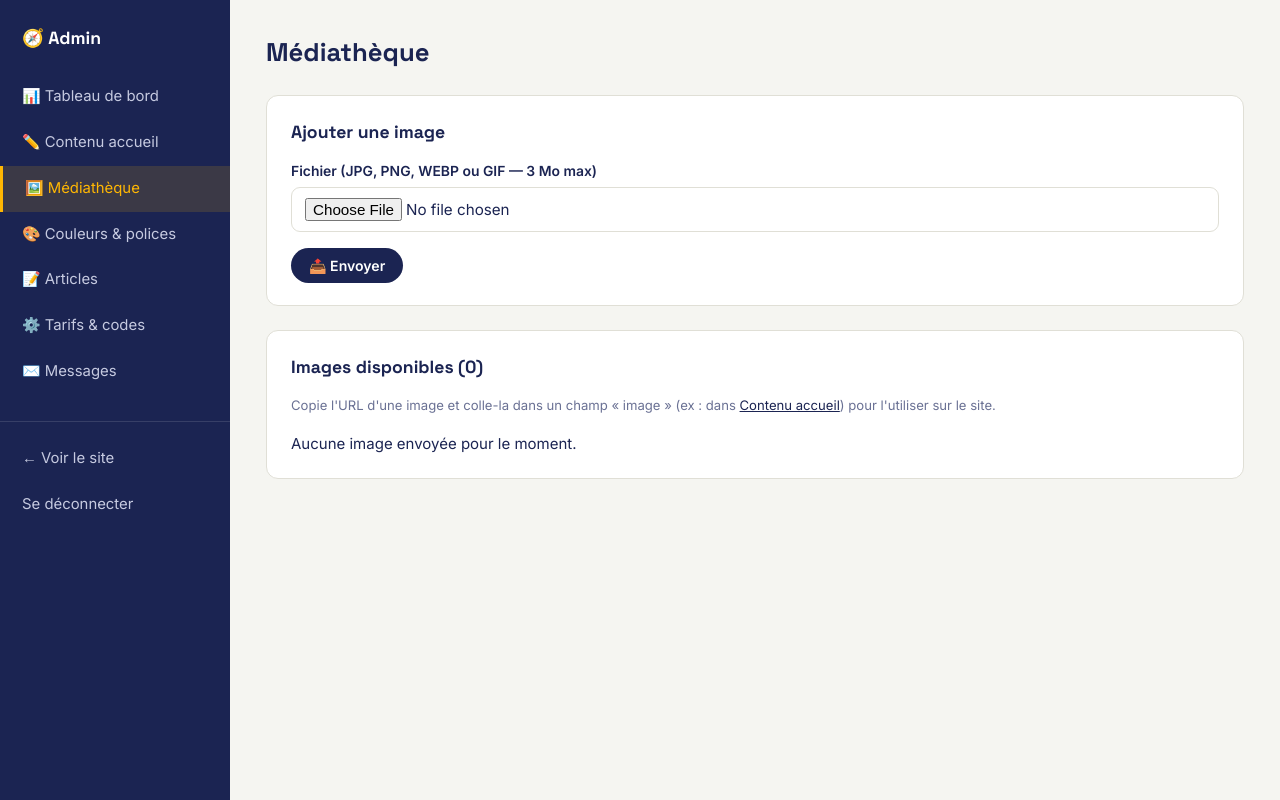
After one commit to gnagnely05/Eduqafrica, a PHP site: page /admin/media.php in a window 1280 px wide. The commit adds this page. Run offline with PHP 8.4, Linux system fonts and the light colour scheme; the visitor is signed in with stand-in values (Sample User, id 1); some libraries are stand-ins or nearby versions.

Commit message:
Ajouter une médiathèque admin (upload/suppression d'images) et remplacer les icônes emoji par des images sur la section outils

```diff
--- a/includes/admin-layout.php
+++ b/includes/admin-layout.php
@@ -13,6 +13,7 @@ function adminHeader(string $title): void
     $nav = [
         'index.php'    => '📊 Tableau de bord',
         'content.php'  => '✏️ Contenu accueil',
+        'media.php'    => '🖼️ Médiathèque',
         'design.php'   => '🎨 Couleurs & polices',
         'articles.php' => '📝 Articles',
         'settings.php' => '⚙️ Tarifs & codes',
--- a/public_html/admin/content.php
+++ b/public_html/admin/content.php
@@ -15,10 +15,13 @@ $textFields = [
     'Section "Nos outils"' => [
         'solutions_title' => ['Titre de section', 'text'],
         'solutions_subtitle' => ['Sous-titre', 'textarea'],
+        'sol1_image' => ['Carte 1 — image (URL depuis la Médiathèque)', 'text'],
         'sol1_title' => ['Carte 1 — titre', 'text'],
         'sol1_text' => ['Carte 1 — texte', 'textarea'],
+        'sol2_image' => ['Carte 2 — image (URL depuis la Médiathèque)', 'text'],
         'sol2_title' => ['Carte 2 — titre', 'text'],
         'sol2_text' => ['Carte 2 — texte', 'textarea'],
+        'sol3_image' => ['Carte 3 — image (URL depuis la Médiathèque)', 'text'],
         'sol3_title' => ['Carte 3 — titre', 'text'],
         'sol3_text' => ['Carte 3 — texte', 'textarea'],
     ],
@@ -68,6 +71,7 @@ adminHeader('Contenu de la page d\'accueil');
 <?php if ($saved): ?><div class="alert-success">✅ Contenu mis à jour — visible immédiatement sur le site.</div><?php endif; ?>
 
 <p style="margin-bottom:20px;"><a href="/" target="_blank" class="btn btn-sm">Voir la page d'accueil ↗</a>
+<a href="/admin/media.php" class="btn btn-sm" style="margin-left:8px;">🖼️ Médiathèque →</a>
 <a href="/admin/design.php" class="btn btn-sm btn-amber" style="margin-left:8px;">🎨 Couleurs &amp; polices →</a></p>
 
 <form method="post">
--- /dev/null
+++ b/public_html/admin/media.php
@@ -0,0 +1,105 @@
+<?php
+require_once __DIR__ . '/../../includes/admin-layout.php';
+
+const UPLOAD_DIR = __DIR__ . '/../assets/uploads';
+const UPLOAD_URL = '/assets/uploads';
+const ALLOWED_EXT = ['jpg', 'jpeg', 'png', 'webp', 'gif'];
+const MAX_SIZE = 3 * 1024 * 1024; // 3 Mo
+
+if (!is_dir(UPLOAD_DIR)) {
+    mkdir(UPLOAD_DIR, 0755, true);
+}
+
+$error = null;
+$success = null;
+
+// ---- Upload ----
+if ($_SERVER['REQUEST_METHOD'] === 'POST' && csrfCheck($_POST['csrf'] ?? null)) {
+    if (empty($_FILES['image']) || $_FILES['image']['error'] !== UPLOAD_ERR_OK) {
+        $error = "Aucune image reçue ou erreur d'upload.";
+    } else {
+        $file = $_FILES['image'];
+        $ext = strtolower(pathinfo($file['name'], PATHINFO_EXTENSION));
+
+        if (!in_array($ext, ALLOWED_EXT, true)) {
+            $error = 'Format non autorisé. Utilise : ' . implode(', ', ALLOWED_EXT) . '.';
+        } elseif ($file['size'] > MAX_SIZE) {
+            $error = 'Image trop lourde (3 Mo max).';
+        } elseif (!@getimagesize($file['tmp_name'])) {
+            $error = "Ce fichier n'est pas une image valide.";
+        } else {
+            $baseName = slugify(pathinfo($file['name'], PATHINFO_FILENAME));
+            $filename = $baseName . '-' . substr(bin2hex(random_bytes(4)), 0, 8) . '.' . $ext;
+            if (move_uploaded_file($file['tmp_name'], UPLOAD_DIR . '/' . $filename)) {
+                $success = 'Image ajoutée : ' . UPLOAD_URL . '/' . $filename;
+            } else {
+                $error = "Impossible d'enregistrer l'image sur le serveur.";
+            }
+        }
+    }
+}
+
+// ---- Suppression ----
+if (($_GET['action'] ?? '') === 'delete' && csrfCheck($_GET['csrf'] ?? null)) {
+    $target = basename((string)($_GET['file'] ?? ''));
+    $path = UPLOAD_DIR . '/' . $target;
+    if ($target !== '' && is_file($path) && dirname(realpath($path)) === realpath(UPLOAD_DIR)) {
+        unlink($path);
+        $success = 'Image supprimée.';
+    }
+}
+
+$images = [];
+foreach (glob(UPLOAD_DIR . '/*') as $path) {
+    if (is_file($path)) {
+        $images[] = [
+            'name' => basename($path),
+            'url'  => UPLOAD_URL . '/' . basename($path),
+            'time' => filemtime($path),
+        ];
+    }
+}
+usort($images, fn($a, $b) => $b['time'] - $a['time']);
+
+adminHeader('Médiathèque');
+?>
+
+<?php if ($success): ?><div class="alert-success">✅ <?= e($success) ?></div><?php endif; ?>
+<?php if ($error): ?><div class="alert-success" style="background:#FDEDEA; color:#8C2F1B;">❌ <?= e($error) ?></div><?php endif; ?>
+
+<div class="panel">
+  <h2>Ajouter une image</h2>
+  <form method="post" enctype="multipart/form-data">
+    <input type="hidden" name="csrf" value="<?= e(csrfToken()) ?>">
+    <div class="form-group">
+      <label>Fichier (JPG, PNG, WEBP ou GIF — 3 Mo max)</label>
+      <input class="form-control" type="file" name="image" accept=".jpg,.jpeg,.png,.webp,.gif" required>
+    </div>
+    <button class="btn btn-primary">📤 Envoyer</button>
+  </form>
+</div>
+
+<div class="panel">
+  <h2>Images disponibles (<?= count($images) ?>)</h2>
+  <p style="font-size:.82rem; color:#6A7194; margin-bottom:16px;">
+    Copie l'URL d'une image et colle-la dans un champ « image » (ex : dans
+    <a href="/admin/content.php">Contenu accueil</a>) pour l'utiliser sur le site.
+  </p>
+  <?php if (!$images): ?>
+    <p>Aucune image envoyée pour le moment.</p>
+  <?php else: ?>
+  <div class="grid-2" style="grid-template-columns: repeat(4, 1fr);">
+    <?php foreach ($images as $img): ?>
+    <div class="card" style="padding:12px;">
+      <img src="<?= e($img['url']) ?>" alt="" style="width:100%; height:110px; object-fit:cover; border-radius:8px; margin-bottom:8px;">
+      <input class="form-control" type="text" readonly value="<?= e($img['url']) ?>" onclick="this.select()" style="font-size:.75rem; margin-bottom:8px;">
+      <a href="?action=delete&file=<?= e(urlencode($img['name'])) ?>&csrf=<?= e(csrfToken()) ?>"
+         onclick="return confirm('Supprimer cette image ?')"
+         class="btn btn-sm btn-danger" style="width:100%; text-align:center;">Supprimer</a>
+    </div>
+    <?php endforeach; ?>
+  </div>
+  <?php endif; ?>
+</div>
+
+<?php adminFooter(); ?>
--- a/public_html/assets/css/style.css
+++ b/public_html/assets/css/style.css
@@ -77,7 +77,8 @@ p { margin-bottom: 1em; }
 /* ---------- Solutions (3 cartes) ---------- */
 .solutions-grid { display: grid; grid-template-columns: repeat(3, 1fr); gap: 24px; margin-top: 44px; }
 .solution-card { background: var(--white); border-radius: var(--radius-lg); padding: 32px 28px 28px; display: flex; flex-direction: column; }
-.solution-card .icon { width: 52px; height: 52px; background: rgba(232,147,95,.16); border-radius: 12px; display: flex; align-items: center; justify-content: center; font-size: 1.5rem; margin-bottom: 22px; }
+.solution-card .icon { width: 72px; height: 72px; background: rgba(232,147,95,.16); border-radius: 16px; display: flex; align-items: center; justify-content: center; font-size: 1.7rem; margin-bottom: 22px; overflow: hidden; }
+.solution-card .icon img { width: 100%; height: 100%; object-fit: cover; border-radius: 16px; }
 .solution-card h3 { margin-bottom: 12px; }
 .solution-card p { color: var(--text-light); font-size: 0.95rem; flex: 1; margin-bottom: 24px; }
 
```
Also changed, not shown: public_html/index.php (+21 -3 lines), 1 other file.
